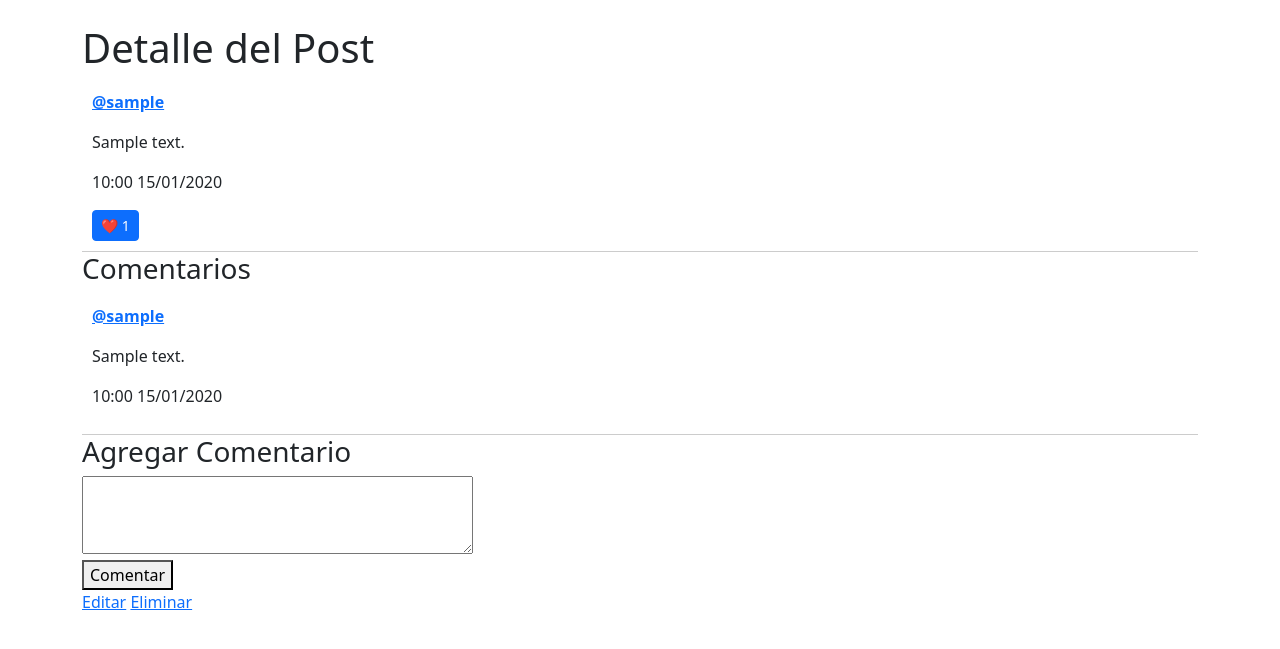
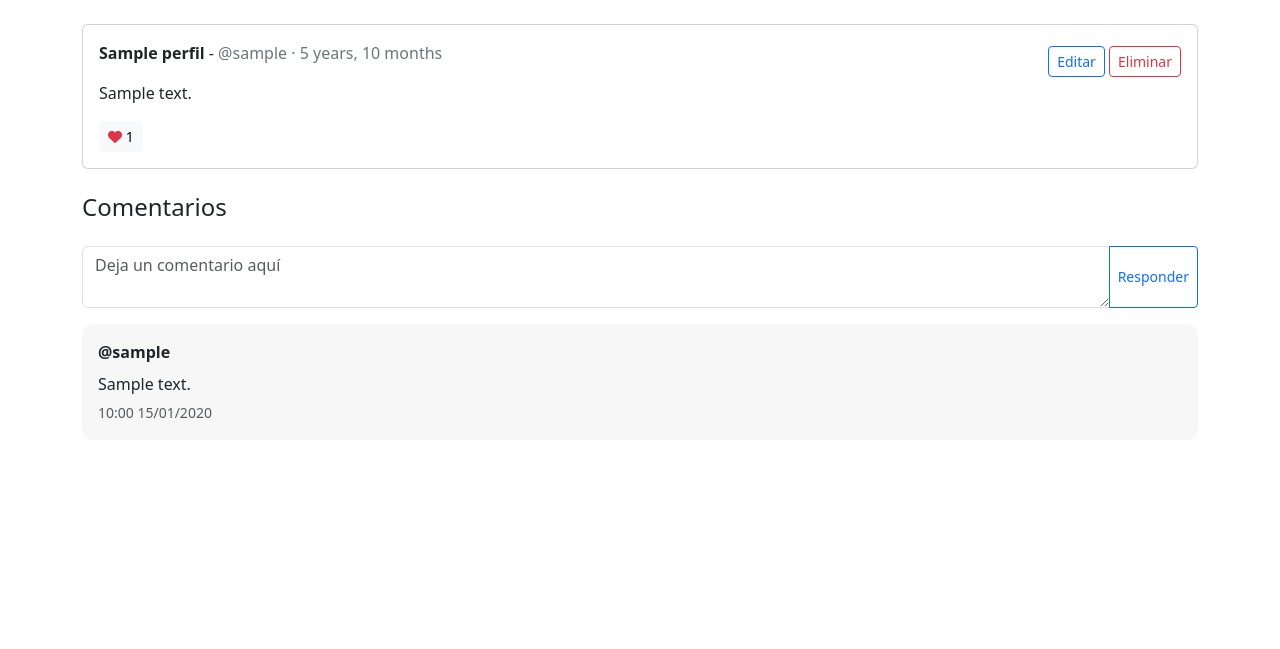
Before and after one commit to jflevig/mini-x, a Django app: page /detalle/1/ in a window 1280 px wide. Shown: the part 57-706 px from the top of the page. Run offline with Django 5.2, Linux system fonts and the light colour scheme; a user stored in the database is signed in; tables that the repository leaves empty hold one stand-in row (values such as "Sample post"); some libraries are stand-ins or nearby versions.

Commit message:
Interfaz Actualizada

```diff
--- a/posts/templates/posts_detalle.html
+++ b/posts/templates/posts_detalle.html
@@ -2,50 +2,73 @@
 {% block title %}Mini-X | Detalle Post{% endblock %}
 
 {% block content %}
-<h1>Detalle del Post</h1>
-<div style="border-bottom:1px solid #ccc; padding:10px;">
-    <a href="{% url 'perfil' post.usuario.pk %}"><p><strong>@{{ post.usuario.username }}</strong></p></a>
+<!-- Post -->
+
+<div class="card">
+    <div class="card-body">
+        <div class="d-flex justify-content-between align-items-center">
+                <a href="{% url 'perfil' post.usuario.pk %}" class="link-dark link-offset-2 link-underline-opacity-0 link-underline-opacity-100-hover">
+                {% if post.usuario.perfil.nombre %}
+                <p><strong>{{ post.usuario.perfil.nombre }}</strong>
+                {% else %}
+                <p><strong>{{ post.usuario.username }}</strong>
+                {% endif %}
+                - <span class="text-secondary"> @{{ post.usuario.username }} · {{ post.created_at|timesince }}</span></p>
+            </a>
+            <div>
+                {% if user.is_authenticated and user == post.usuario %}
+                <a href="{% url 'editar_post' post.pk %}" class="btn btn-outline-primary btn-sm">Editar</a>
+                <a href="{% url 'eliminar_post' post.pk %}" class="btn btn-outline-danger btn-sm">Eliminar</a>
+                {% endif %}
+            </div>
+        </div>
+
         <p>{{ post.contenido }}</p>
-    <p>{{ post.created_at|date:"H:i d/m/Y" }}</p>
 
         <form action="{% url 'like_post_detalle' post.pk %}" method="post">
             {% csrf_token %}
             {% if user in post.likes.all %}
-            <button class="btn btn-primary btn-sm" type="submit">
-                ❤️ {{ post.total_likes }}
+                <button class="btn btn-light btn-sm" type="submit">
+                    <i class="fa-solid fa-heart text-danger"></i> {{ post.total_likes }}
                 </button>
             {% else %}
                 <button class="btn btn-light btn-sm" type="submit">
-                ❤️ {{ post.total_likes }}
+                    <i class="fa-regular fa-heart text-secondary"></i> {{ post.total_likes }}
                 </button>
             {% endif %}
         </form>
     </div>
+</div>
 
-<h3>Comentarios</h3>
+<!-- Formulario Comentario -->
 
-{% for comentario in comentarios %}
-    <div style="border-bottom:1px solid #ccc; padding:10px;">
-        <a href="{% url 'perfil' comentario.usuario.pk %}"><p><strong>@{{ comentario.usuario.username }}</strong></p></a>
-        <p>{{ comentario.contenido }}</p>
-        <p>{{ comentario.created_at|date:"H:i d/m/Y" }}</p>
-    </div>
-{% empty %}
-    <p>No hay comentarios aún.</p>
-{% endfor %}
-<h3>Agregar Comentario</h3>
+<h4 class="mt-4 mb-3">Comentarios</h4>
+
 {% if user.is_authenticated %}
 <form method="POST">
     {% csrf_token %}
-    <textarea name="contenido" rows="3" cols="40" required></textarea><br>
-    <button type="submit">Comentar</button>
+    <div class="input-group mb-3">
+        <textarea name="contenido" class="form-control mt-2" placeholder="Deja un comentario aquí" id="floatingTextarea" required></textarea>
+        <button class="btn btn-outline-primary btn-sm mt-2" type="submit" id="button-addon2">Responder</button>
+    </div>
+
 </form>
 {% else %}
 <p>Debes <a href="{% url 'login' %}">iniciar sesión</a> para comentar.</p>
 {% endif %}
 
-{% if user.is_authenticated and user == post.usuario %}
-    <a href="{% url 'editar_post' post.pk %}">Editar</a>
-    <a href="{% url 'eliminar_post' post.pk %}">Eliminar</a>
-{% endif %}
+<!-- Comentarios -->
+
+{% for comentario in comentarios %}
+<div class="mb-3 p-3" style="background:#f7f7f7; border-radius: 12px;">
+    <a href="{% url 'perfil' comentario.usuario.pk %}" class="fw-bold text-dark text-decoration-none">
+        @{{ comentario.usuario.username }}
+    </a>
+    <p class="mb-1 mt-2">{{ comentario.contenido }}</p>
+    <small class="text-muted">{{ comentario.created_at|date:"H:i d/m/Y" }}</small>
+</div>
+{% empty %}
+<p class="text-muted">No hay comentarios aún.</p>
+{% endfor %}
+
 {% endblock %}
--- a/usuarios/models.py
+++ b/usuarios/models.py
@@ -3,6 +3,7 @@ from django.contrib.auth.models import User
 
 
 class Perfil(models.Model):
+    nombre = models.CharField(max_length=100, blank=True)
     usuario = models.OneToOneField(User, related_name='perfil', on_delete=models.CASCADE)
     biografia = models.TextField(blank=True)
 
--- a/usuarios/templates/editar_perfil.html
+++ b/usuarios/templates/editar_perfil.html
@@ -6,6 +6,8 @@
     <h2>Editar Perfil de {{ perfil.usuario.username }}</h2>
     <form method="POST">
         {% csrf_token %}
+        <label for="nombre">Nombre:</label><br>
+        <input type="text" id="nombre" name="nombre" value="{{ perfil.nombre }}"><br><br>
         <label for="email">Email:</label><br>
         <input type="email" id="email" name="email" value="{{ perfil.usuario.email }}"><br><br>
         <label for="biografia">Biografía:</label><br>
--- a/usuarios/views.py
+++ b/usuarios/views.py
@@ -51,8 +51,10 @@ def editar_perfil(request):
     perfil = Perfil.objects.get(usuario=request.user)
 
     if request.method == 'POST':
+        nombre = request.POST.get('nombre', '')
         biografia = request.POST.get('biografia', '')
         email = request.POST.get('email', '')
+        perfil.nombre = nombre
         perfil.biografia = biografia
         perfil.save()
         perfil.usuario.email = email
```
Also changed, not shown: posts/templates/posts_lista.html (+24 -12 lines), usuarios/templates/perfil.html (+51 -11 lines), usuarios/migrations/0002_perfil_nombre.py (added). Lines whose indentation alone changed are shown as unchanged.
